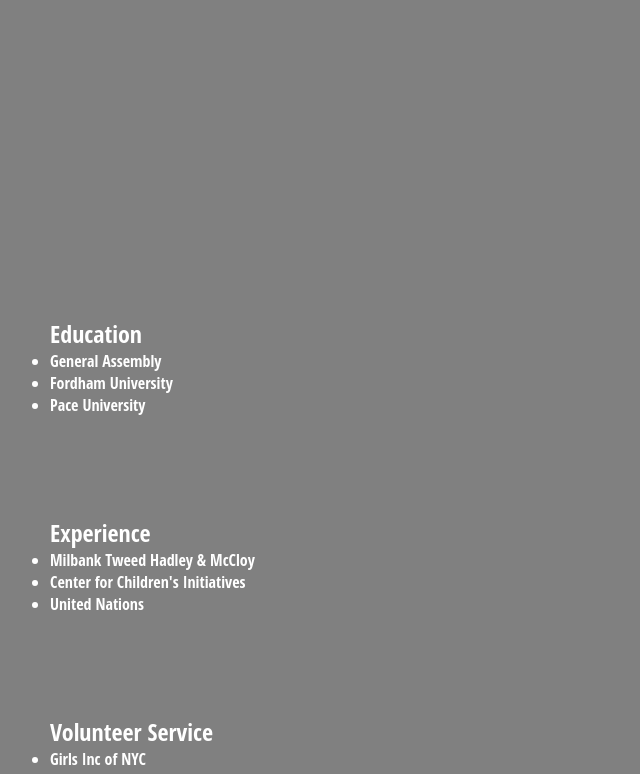
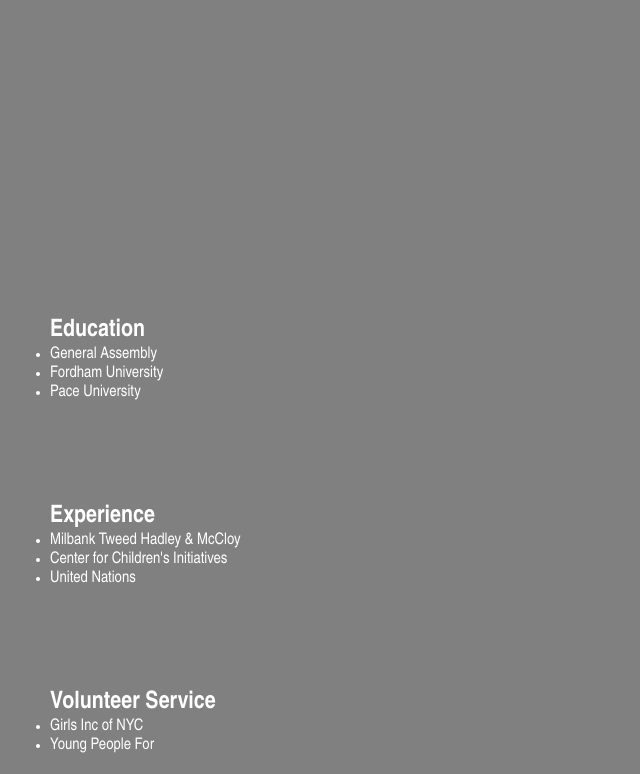
Before and after one commit to cheridanaustin/cheridanaustin.github.io, a plain HTML site: page index.html in a window 1280 px wide. Shown: the part 408-1182 px from the top of the page, without its empty margins (0-640 px from the left). Drawn offline with Linux system fonts and the light colour scheme.

Commit message:
Update main.css

```diff
--- a/css/main.css
+++ b/css/main.css
@@ -7,7 +7,7 @@ body {
 	background-size:cover;
 	background-position:bottom;
 	font-size:16px;
-	font-family: 'open sans condensed'; sans-serif;
+	font-family: 'Arial Narrow', sans-serif;
 
 }
 section#splash {
```
